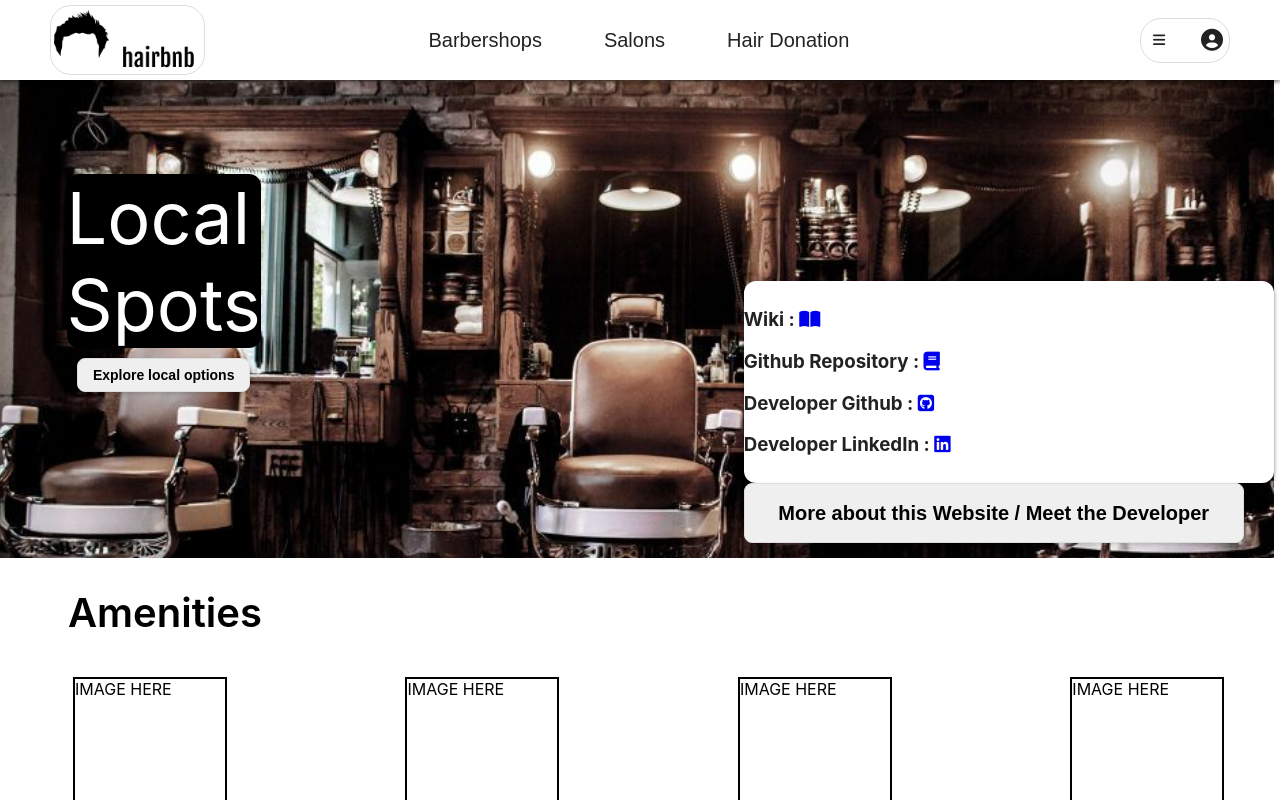
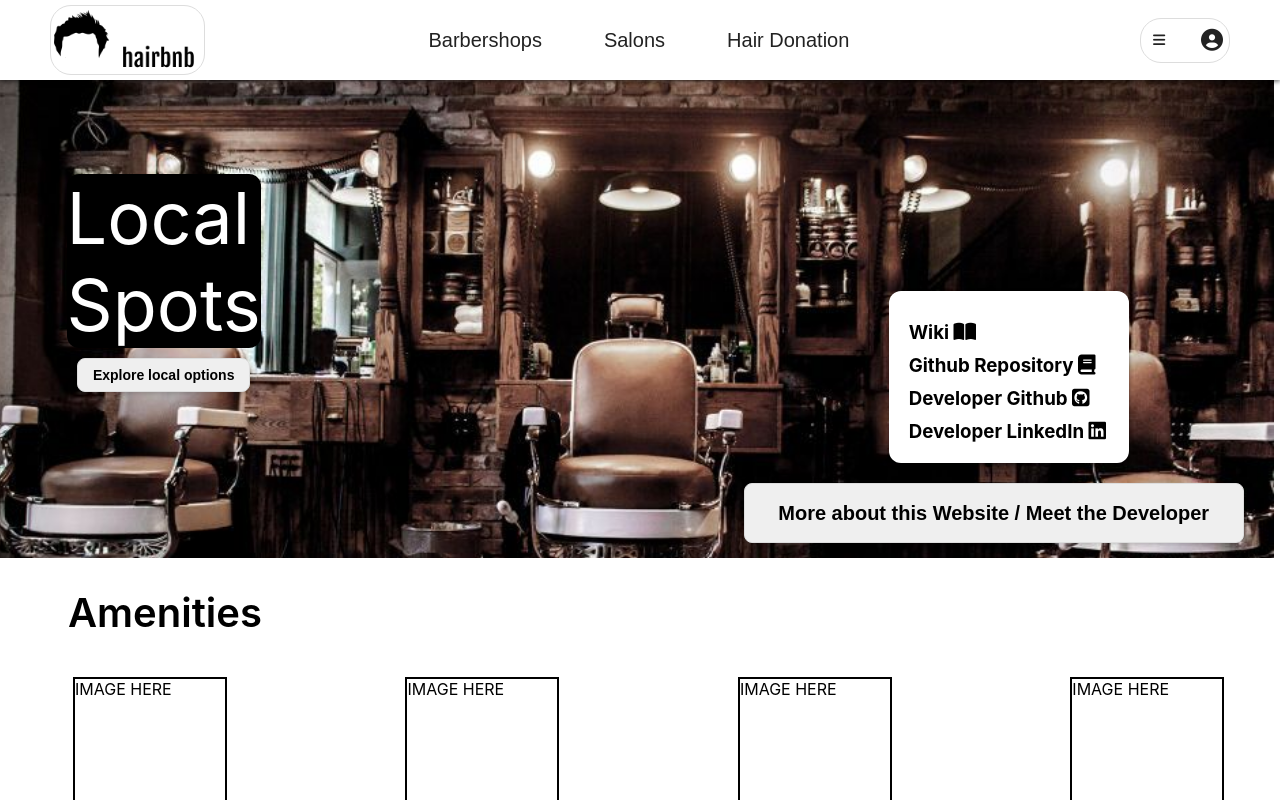
Before and after one commit to W-the-V/hairBnB, a React (Create React App) app in the folder frontend/: page / in a window 1280 px wide. Both pictures are taken after a click on the button "More about this Website / Meet the Developer". Shown: the top 800 px of the page. Built offline with nearby package versions, Linux system fonts and the light colour scheme; no server answers.

Commit message:
link styling

```diff
--- a/frontend/src/components/LandingShell/LandingShell.css
+++ b/frontend/src/components/LandingShell/LandingShell.css
@@ -56,6 +56,8 @@
   display: flex;
   flex-direction: column;
   justify-content: flex-end;
+  align-items: center;
+  pointer-events: none;
 }
 .developerButton {
   cursor: pointer;
@@ -72,7 +74,27 @@
   width: 500px;
   height: 60px;
   margin-right: 30px;
+  pointer-events: auto;
 }
 .developerButton:hover {
   background-color: #ddddddcc;
 }
+.aboutLink {
+  text-decoration: none;
+  color: black;
+}
+.aboutTitle:hover {
+  background-color: #ddddddcc;
+}
+.devMenu {
+  margin-bottom: 20px;
+  width: 200px;
+  padding: 20px;
+}
+.aboutIcon {
+  font-size: 20px;
+}
+.aboutTitle {
+  margin: 0;
+  margin-top: 10px;
+}
--- a/frontend/src/components/LandingShell/index.js
+++ b/frontend/src/components/LandingShell/index.js
@@ -16,34 +16,44 @@ function LandingShell() {
       </div>
       <div className="developerBox">
         {devState && (
-          <div className="menuBox">
+          <div className="menuBox devMenu">
+            <a
+              className="aboutLink"
+              target="_blank"
+              href="https://github.com/W-the-V/hairBnB/wiki"
+            >
               <h3 className="aboutTitle">
-              Wiki :{" "}
-              <a target="_blank" href="https://github.com/W-the-V/hairBnB/wiki">
-                <i className="fas fa-book-open"></i>
+                Wiki <i className="fas fa-book-open aboutIcon"></i>
+              </h3>
             </a>
+            <a
+              className="aboutLink"
+              target="_blank"
+              href="https://github.com/W-the-V/hairBnB/"
+            >
+              <h3 className="aboutTitle">
+                Github Repository <i className="fas fa-book aboutIcon"></i>
               </h3>
+            </a>
+            <a
+              className="aboutLink"
+              target="_blank"
+              href="https://github.com/W-the-V/"
+            >
               <h3 className="aboutTitle">
-              Github Repository :{" "}
-              <a target="_blank" href="https://github.com/W-the-V/hairBnB/">
-                <i class="fas fa-book"></i>
+                Developer Github{" "}
+                <i className="fab fa-github-square aboutIcon"></i>
+              </h3>
             </a>
-            </h3>
-            <h3 className="aboutTitle">
-              Developer Github :{" "}
-              <a target="_blank" href="https://github.com/W-the-V/">
-                <i class="fab fa-github-square"></i>
-              </a>
-            </h3>
-            <h3 className="aboutTitle">
-              Developer LinkedIn :{" "}
             <a
+              className="aboutLink"
               target="_blank"
               href="https://www.linkedin.com/in/walter-hills-a52535205/"
             >
-                <i class="fab fa-linkedin"></i>
+              <h3 className="aboutTitle">
+                Developer LinkedIn <i className="fab fa-linkedin aboutIcon"></i>
+              </h3>
             </a>
-            </h3>
           </div>
         )}
         <button
```
Lines whose indentation alone changed are shown as unchanged.
